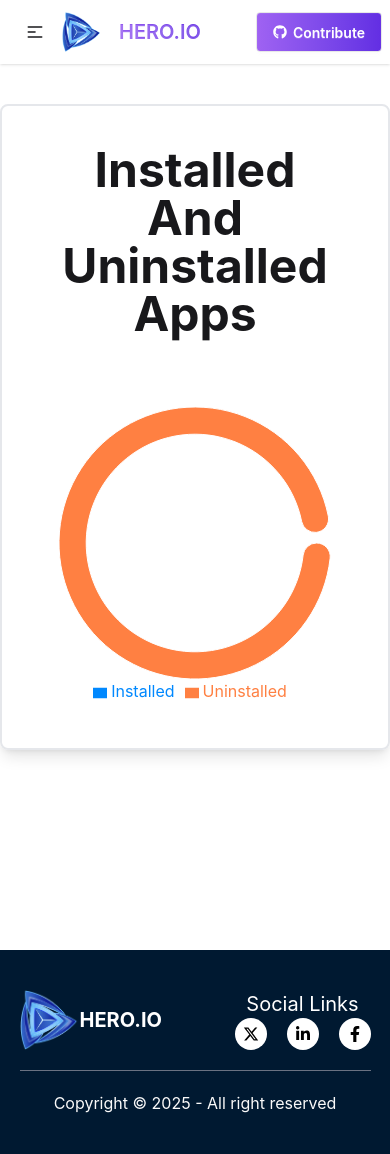
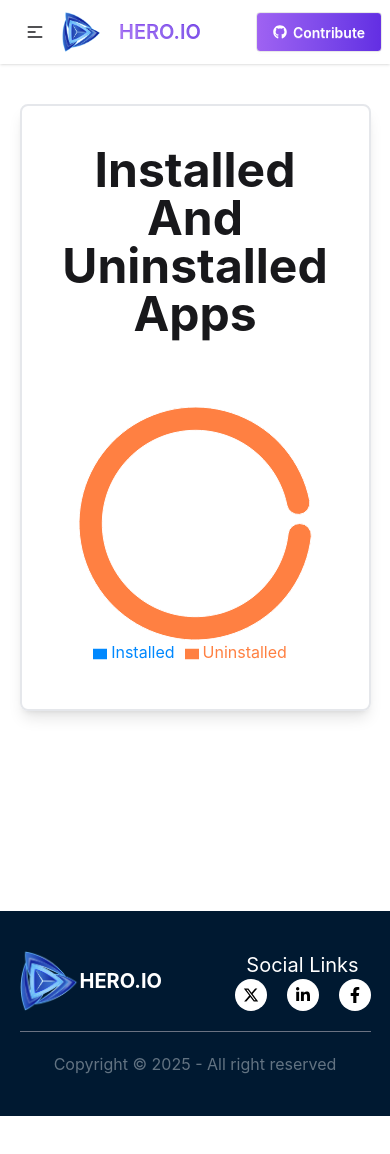
Before and after one commit to fardinfaruk-bd/Hero-Io-App-installer-Website, a React (Vite) app: page /dashboard in a window 390 px wide. After the commit the page ends 1116 px from the top, so only its background shows below. Built offline with nearby package versions, Linux system fonts and the light colour scheme.

Commit message:
make the website responsive and project finished

```diff
--- a/src/components/shared/Footer.jsx
+++ b/src/components/shared/Footer.jsx
@@ -28,7 +28,7 @@ const Footer = () => {
                     </div>
                 </div>
                 <hr className='text-gray-500'/>
-                <p className='text-[#FAFAFA]'>Copyright © 2025 - All right reserved</p>
+                <p className='text-[#627382]'>Copyright © 2025 - All right reserved</p>
             </div>
         </div>
     );
--- a/src/pages/dashboard/Dashboard.jsx
+++ b/src/pages/dashboard/Dashboard.jsx
@@ -16,7 +16,7 @@ const Dashboard = () => {
         { name: 'Uninstalled', value: uninstalledAppsLength, fill: '#FF8042' },
     ];
     return (
-        <div className='container mx-auto my-10 mb-50 shadow-lg p-10 rounded-lg border-2 border-gray-200'>
+        <div className='w-[90%] md:container mx-auto my-10 mb-50 shadow-lg p-10 rounded-lg border-2 border-gray-200'>
             <h1 className='text-5xl font-bold text-center mb-16'>Installed And Uninstalled Apps</h1>
             <PieChart  style={{ width: '100%', maxWidth: '500px', maxHeight: '80vh', aspectRatio: 1, margin: 'auto' }} responsive>
                 <Pie
--- a/src/pages/installApps/EmptyInstallSection.jsx
+++ b/src/pages/installApps/EmptyInstallSection.jsx
@@ -5,7 +5,7 @@ const EmptyInstallSection = () => {
     const navigate = useNavigate();
 
     return (
-        <div className='min-h-screen container mx-auto flex justify-center items-center'>
+        <div className='min-h-screen w-[90%] md:container mx-auto flex justify-center items-center text-center'>
             <div className='flex flex-col justify-center items-center gap-8'>
                 <img src={EmptyAppImg} alt="" />
                 <div>
```
